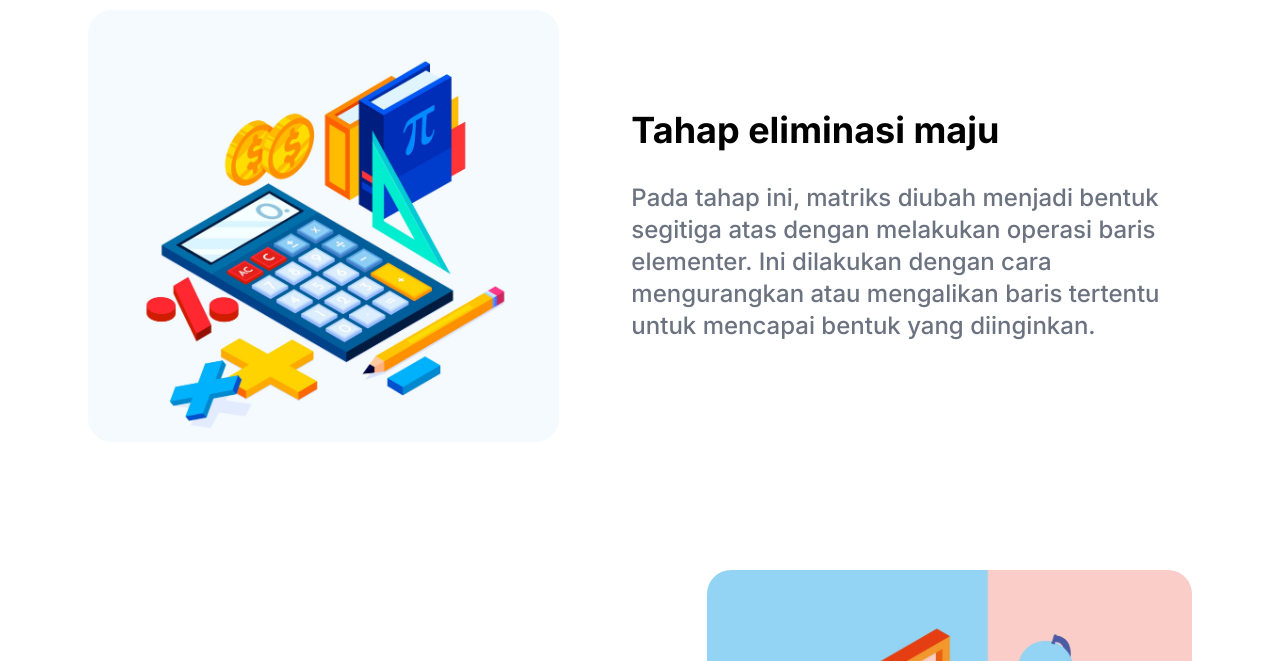
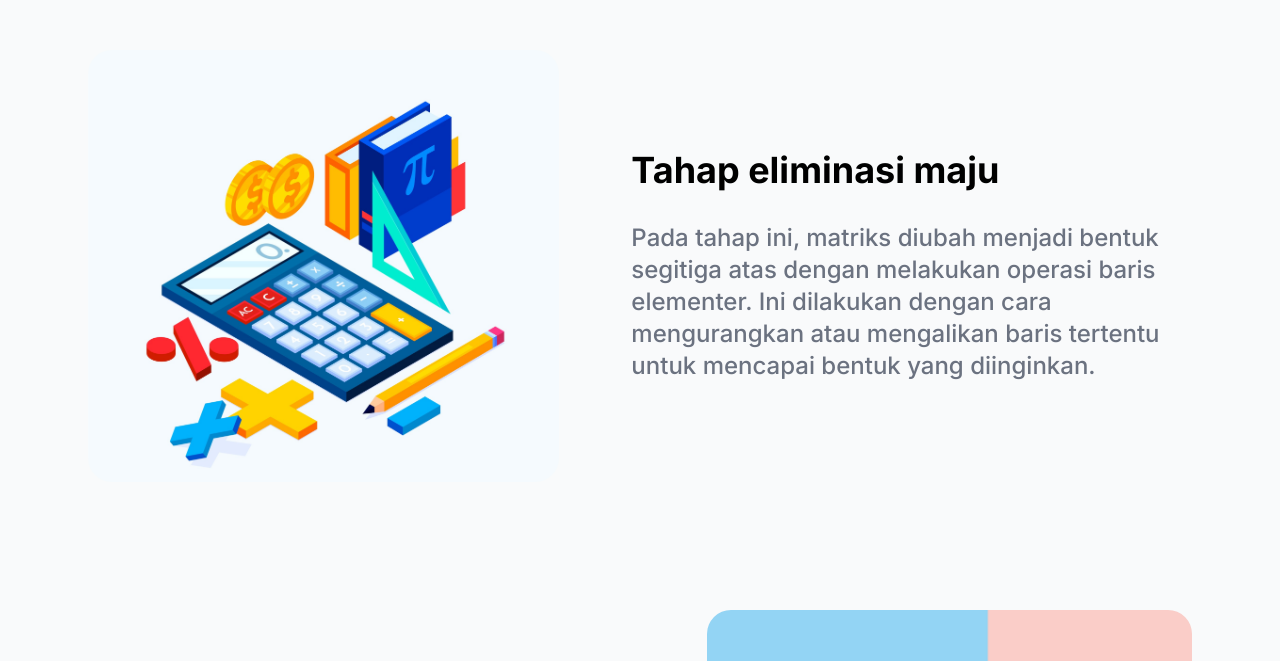
Before and after one commit to agildw/elimination-method-sp, a Next.js app: page / in a window 1280 px wide. Shown: the part 2239-2900 px from the top of the page. Built offline with nearby package versions, Linux system fonts and the light colour scheme.

Commit message:
add background color

```diff
--- a/app/components/SectionFour.tsx
+++ b/app/components/SectionFour.tsx
@@ -39,7 +39,7 @@ const SectionFour = () => {
   return (
     // <div className="bg-gray-100 flex flex-col">
     // <div className="flex flex-col space-y-20 w-full max-w-6xl">
-    <div className="flex flex-col w-screen ">
+    <div className="flex flex-col w-screen py-10 bg-gray-50">
       <div className="max-w-6xl mx-auto space-y-20">
         <Section
           title="Tahap eliminasi maju"
```
